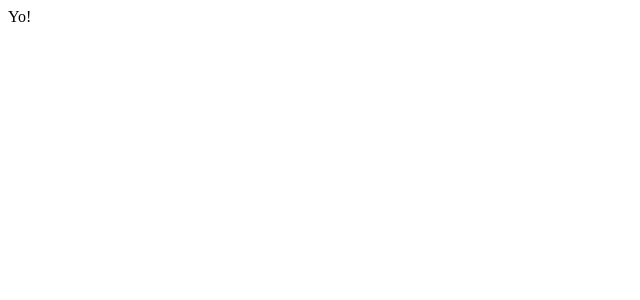
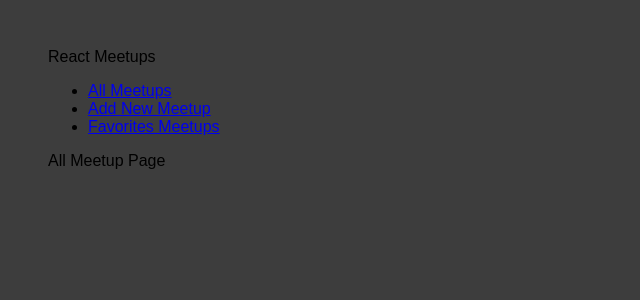
Before and after one commit to danielsky81/react-meetup-app, a React (Create React App) app: page / in a window 1280 px wide. Shown: the top 300 px of the page, without its empty margins (0-640 px from the left). Built offline with nearby package versions, Linux system fonts and the light colour scheme.

Commit message:
Add router and pages to the app with header component

```diff
--- a/package.json
+++ b/package.json
@@ -8,6 +8,7 @@
     "@testing-library/user-event": "^12.1.10",
     "react": "^17.0.2",
     "react-dom": "^17.0.2",
+    "react-router-dom": "^5.2.0",
     "react-scripts": "4.0.3",
     "web-vitals": "^1.0.1"
   },
--- a/src/App.js
+++ b/src/App.js
@@ -1,7 +1,24 @@
+import {Route, Switch} from 'react-router-dom';
+import AllMeetup from './pages/AllMeetup';
+import NewMeetup from './pages/NewMeetup';
+import Favorites from './pages/Favorites';
+import MainNavigation from './components/layout/MainNavigation';
+
 function App() {
   return (
     <div className="App">
-      Yo!
+    <MainNavigation />
+      <Switch>
+        <Route path='/' exact>
+          <AllMeetup />
+        </Route>
+        <Route path='/new-meetup'>
+          <NewMeetup />
+        </Route>
+        <Route path='/favorites'>
+          <Favorites />
+        </Route>
+      </Switch>
     </div>
   );
 }
--- /dev/null
+++ b/src/components/layout/MainNavigation.jsx
@@ -0,0 +1,25 @@
+import React from 'react';
+import { Link } from 'react-router-dom';
+
+const MainNavigation = () => {
+  return (
+    <header>
+      <div>React Meetups</div>
+      <nav>
+        <ul>
+          <li>
+            <Link to='/'>All Meetups</Link>
+          </li>
+          <li>
+            <Link to='/new-meetup'>Add New Meetup</Link>
+          </li>
+          <li>
+            <Link to='/favorites'>Favorites Meetups</Link>
+          </li>
+        </ul>
+      </nav>
+    </header>
+  )
+}
+
+export default MainNavigation
--- /dev/null
+++ b/src/index.css
@@ -0,0 +1,74 @@
+* {
+  box-sizing: border-box;
+}
+
+body {
+  font-family: sans-serif;
+  margin: 3rem;
+  /* background-color: #dfdfdf; */
+  background-color: #3d3d3d;
+}
+
+h1, h2 {
+  color: #333333;
+}
+
+.btn {
+  font: inherit;
+  padding: 0.5rem 1.5rem;
+  cursor: pointer;
+  border-radius: 4px;
+  background-color: #800040;
+  color: white;
+  border: 1px solid #800040;
+  margin: 0 1rem;
+}
+
+.btn:hover {
+  background-color: #9c1458;
+  border-color: #9c1458;
+}
+
+.btn--alt {
+  background-color: transparent;
+  color: #800040;
+}
+
+.btn--alt:hover {
+  background-color: #f8dae9;
+}
+
+.card {
+  background-color: white;
+  border-radius: 4px;
+  box-shadow: 0 1px 4px rgba(0, 0, 0, 0.2);
+  padding: 1rem;
+  width: 20rem;
+}
+
+.actions {
+  text-align: right;
+}
+
+.modal {
+  box-shadow: 0 1px 4px rgba(0, 0, 0, 0.2);
+  border-radius: 6px;
+  background-color: white;
+  padding: 1rem;
+  text-align: center;
+  width: 30rem;
+  z-index: 10;
+  position: fixed;
+  top: 20vh;
+  left: calc(50% - 15rem);
+}
+
+.backdrop {
+  position: fixed;
+  z-index: 1;
+  background-color: rgba(0, 0, 0, 0.75);
+  width: 100%;
+  height: 100vh;
+  top: 0;
+  left: 0;
+}
--- a/src/index.js
+++ b/src/index.js
@@ -1,10 +1,15 @@
 import React from 'react';
 import ReactDOM from 'react-dom';
 import App from './App';
+import {BrowserRouter} from 'react-router-dom';
+
+import './index.css';
 
 ReactDOM.render(
   <React.StrictMode>
-    <App />
+    <BrowserRouter>
+      <App />
+    </BrowserRouter>
   </React.StrictMode>,
   document.getElementById('root')
 );
--- /dev/null
+++ b/src/pages/AllMeetup.jsx
@@ -0,0 +1,11 @@
+import React from 'react'
+
+const AllMeetup = () => {
+  return (
+    <div>
+      All Meetup Page
+    </div>
+  )
+}
+
+export default AllMeetup
--- /dev/null
+++ b/src/pages/Favorites.jsx
@@ -0,0 +1,11 @@
+import React from 'react'
+
+const Favorites = () => {
+  return (
+    <div>
+      Favorites Page
+    </div>
+  )
+}
+
+export default Favorites
--- /dev/null
+++ b/src/pages/NewMeetup.jsx
@@ -0,0 +1,11 @@
+import React from 'react'
+
+const NewMeetup = () => {
+  return (
+    <div>
+      New Meetu Page
+    </div>
+  )
+}
+
+export default NewMeetup
```
Also changed, not shown: 1 other file (tests, documents, lock files or other folders).
